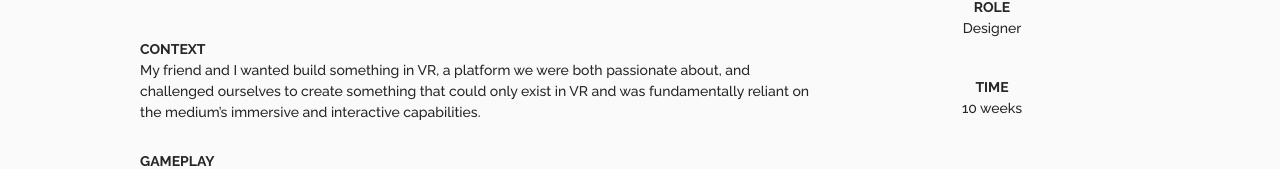
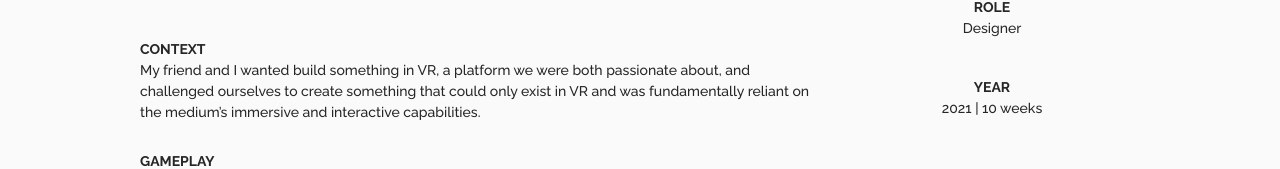
Before and after one commit to caxawu/updated-portfolio, a React (Vite) app: page /static/projects/spaces in a window 1280 px wide. Shown: the part 736-905 px from the top of the page. Built offline with nearby package versions, Linux system fonts and the light colour scheme.

Commit message:
cosmetic updats

```diff
--- a/src/staticPages/ArtNavBar.jsx
+++ b/src/staticPages/ArtNavBar.jsx
@@ -27,10 +27,10 @@ const ArtNavBar = () => {
     }, [location]);
 
     const links = [
+        { to: '/static/artwork/paintings', label: 'paintings' },
+        { to: '/static/artwork/drawings', label: 'drawings' },
         { to: '/static/artwork/3d-modeling', label: '3d modeling' },
         { to: '/static/artwork/animation', label: 'animation' },
-        { to: '/static/artwork/paintings', label: 'paintings' },
-        { to: '/static/artwork/drawings', label: 'drawings' },
     ];
 
     return (
--- a/src/staticPages/CaseStudyAnivision.jsx
+++ b/src/staticPages/CaseStudyAnivision.jsx
@@ -102,7 +102,7 @@ const CaseStudyAnivision = (props) => {
                             <li id='mobile'>Designer, Developer, Project Manager</li>
                         </ul>
                         <ul className="list">
-                            <li className="bold">TIME</li>
+                            <li className="bold">YEAR</li>
                             <li>2019-2024</li>
                         </ul>
                     </ul>
@@ -121,7 +121,7 @@ const CaseStudyAnivision = (props) => {
                             <li id='mobile'>Designer, Developer, Project Manager</li>
                         </ul>
                         <ul className="list">
-                            <li className="bold">TIME</li>
+                            <li className="bold">YEAR</li>
                             <li>2019-2024</li>
                         </ul>
                     </ul>
--- a/src/staticPages/CaseStudyGracePeriod.jsx
+++ b/src/staticPages/CaseStudyGracePeriod.jsx
@@ -97,8 +97,8 @@ const CaseStudyGracePeriod = (props) => {
                             <li>Lead Product Designer</li>
                         </ul>
                         <ul className="list">
-                            <li className="bold">TIME</li>
-                            <li>1 year</li>
+                            <li className="bold">YEAR</li>
+                            <li>2023</li>
                         </ul>
                     </ul>
                 </div>
@@ -113,8 +113,8 @@ const CaseStudyGracePeriod = (props) => {
                             <li>Lead Product Designer</li>
                         </ul>
                         <ul className="list">
-                            <li className="bold">TIME</li>
-                            <li>1 year</li>
+                            <li className="bold">YEAR</li>
+                            <li>2023</li>
                         </ul>
                     </ul>
                 </div>
--- a/src/staticPages/CaseStudySavingsGoals.jsx
+++ b/src/staticPages/CaseStudySavingsGoals.jsx
@@ -110,8 +110,8 @@ const CaseStudySavingsGoals = (props) => {
                             <li>Lead Product Designer</li>
                         </ul>
                         <ul className="list">
-                            <li className="bold">TIME</li>
-                            <li>1 year</li>
+                            <li className="bold">YEAR</li>
+                            <li>2023</li>
                         </ul>
                     </ul>
                 </div>
@@ -127,8 +127,8 @@ const CaseStudySavingsGoals = (props) => {
                             <li>Lead Product Designer</li>
                         </ul>
                         <ul className="list">
-                            <li className="bold">TIME</li>
-                            <li>1 Year</li>
+                            <li className="bold">YEAR</li>
+                            <li>2023</li>
                         </ul>
                     </ul>
                 </div>
--- a/src/staticPages/CaseStudySpaces.jsx
+++ b/src/staticPages/CaseStudySpaces.jsx
@@ -95,8 +95,8 @@ Players begin with a series of photographs. Their goal is to find the exact vant
                             <li>Designer</li>
                         </ul>
                         <ul className="list">
-                            <li className="bold">TIME</li>
-                            <li>10 weeks</li>
+                            <li className="bold">YEAR</li>
+                            <li>2021 | 10 weeks</li>
                         </ul>
                     </ul>
                 </div>
@@ -111,8 +111,8 @@ Players begin with a series of photographs. Their goal is to find the exact vant
                             <li>Designer</li>
                         </ul>
                         <ul className="list">
-                            <li className="bold">TIME</li>
-                            <li>10 weeks</li>
+                            <li className="bold">YEAR</li>
+                            <li>2021 | 10 weeks</li>
                         </ul>
                     </ul>
                 </div>
```
